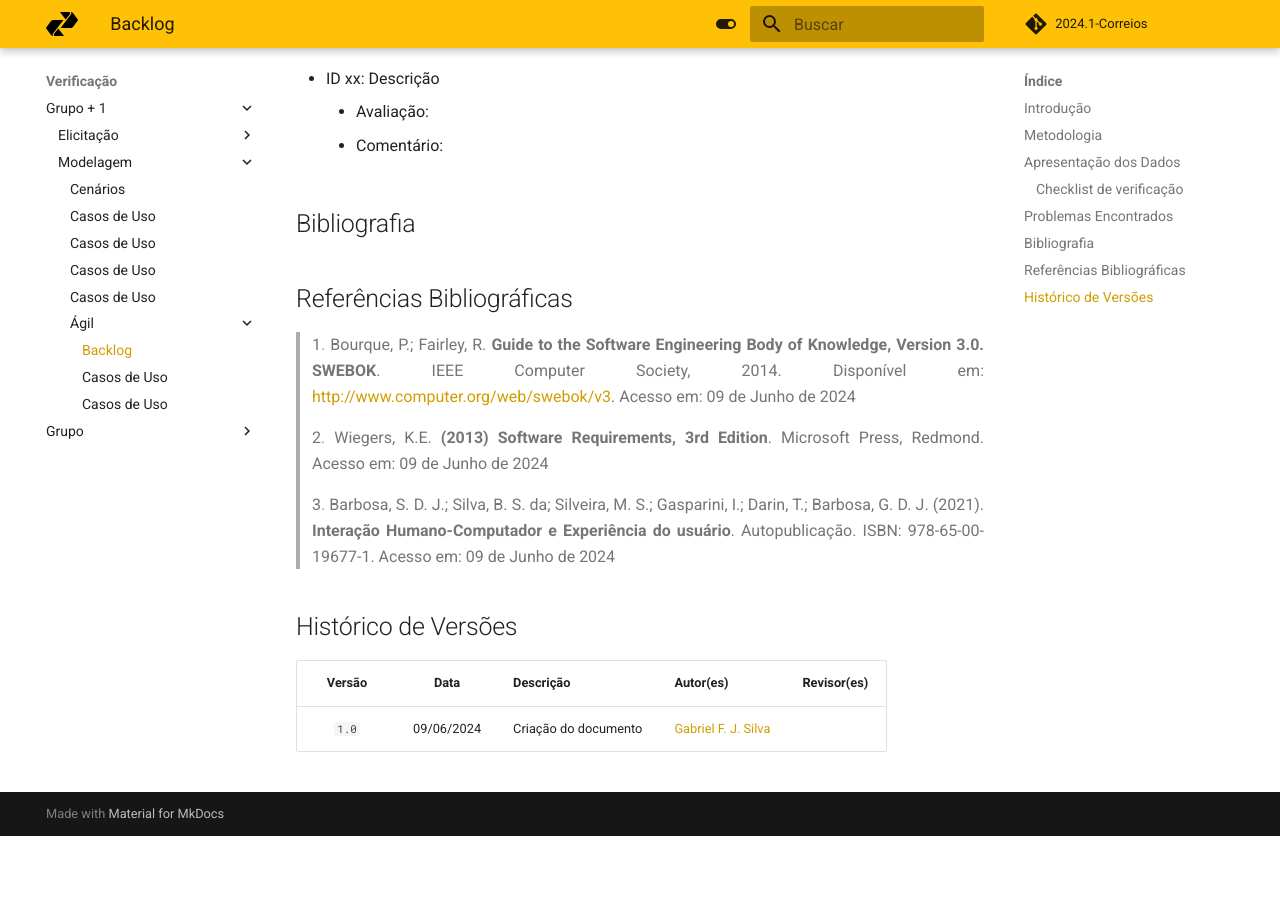
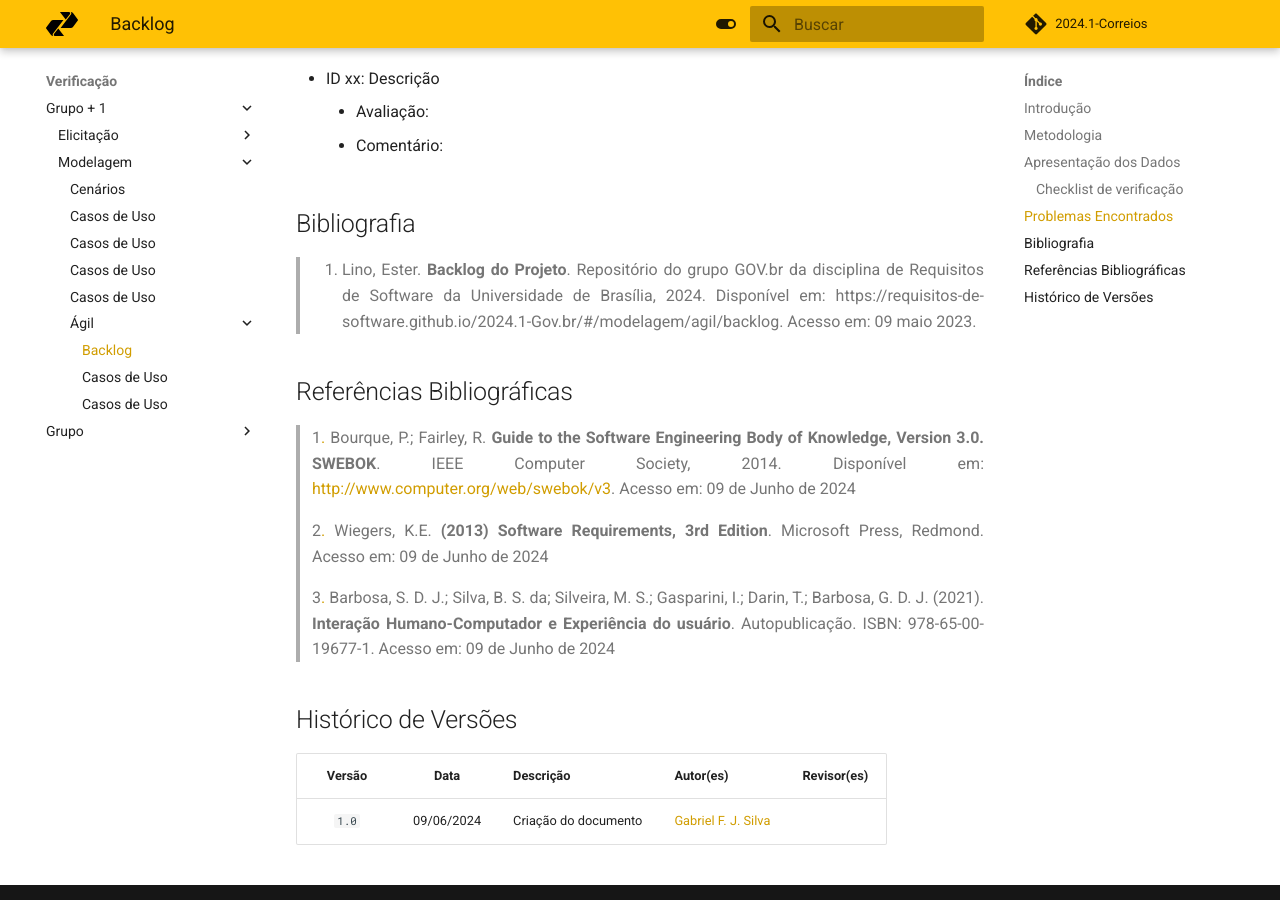
Before and after one commit to Requisitos-de-Software/2024.1-Serasa, an MkDocs documentation site: the page built from docs/verificacao/grupo+1/modelagem/agil/backlog.md, in a window 1280 px wide and 900 px high, scrolled down 1175 px. Built offline with MkDocs 1.6.1 and Material for MkDocs 9.7.7, drawn with Linux system fonts in a browser that asks for light colours; comment, search, counter and statistics services are not loaded; before the commit the page ends 2011 px from its top, so only the background shows below that.

Commit message:
Update backlog.md

```diff
--- a/docs/verificacao/grupo+1/modelagem/agil/backlog.md
+++ b/docs/verificacao/grupo+1/modelagem/agil/backlog.md
@@ -40,6 +40,7 @@ Aqui será apresentado todos os problemas identificados durante o processo de ve
     - Comentário:
 
 ## Bibliografia
+>1. Lino, Ester. **Backlog do Projeto**. Repositório do grupo GOV.br da disciplina de Requisitos de Software da Universidade de Brasília, 2024. Disponível em: https://requisitos-de-software.github.io/2024.1-Gov.br/#/modelagem/agil/backlog. Acesso em: 09 maio 2023.
 
 ## Referências Bibliográficas
 
```
